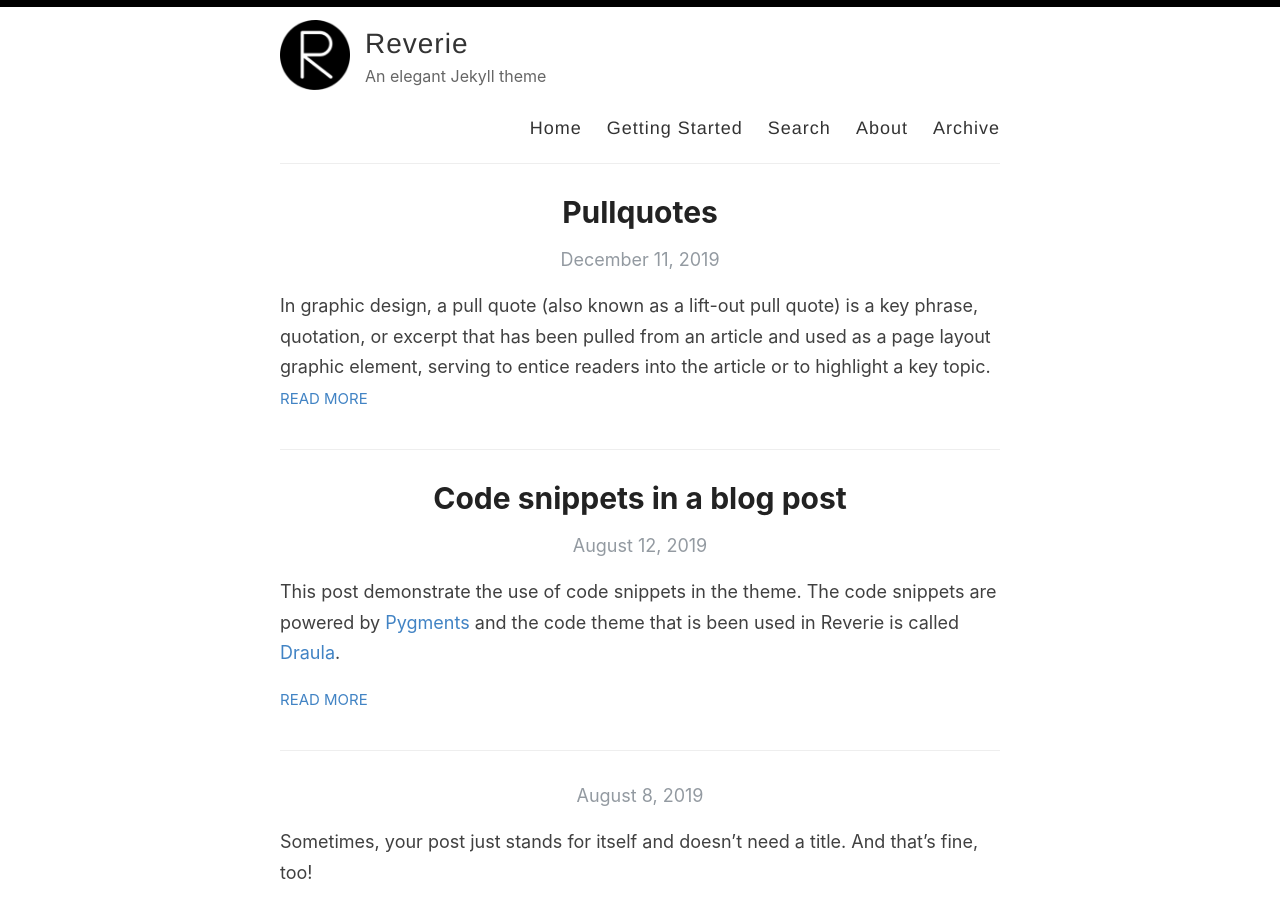
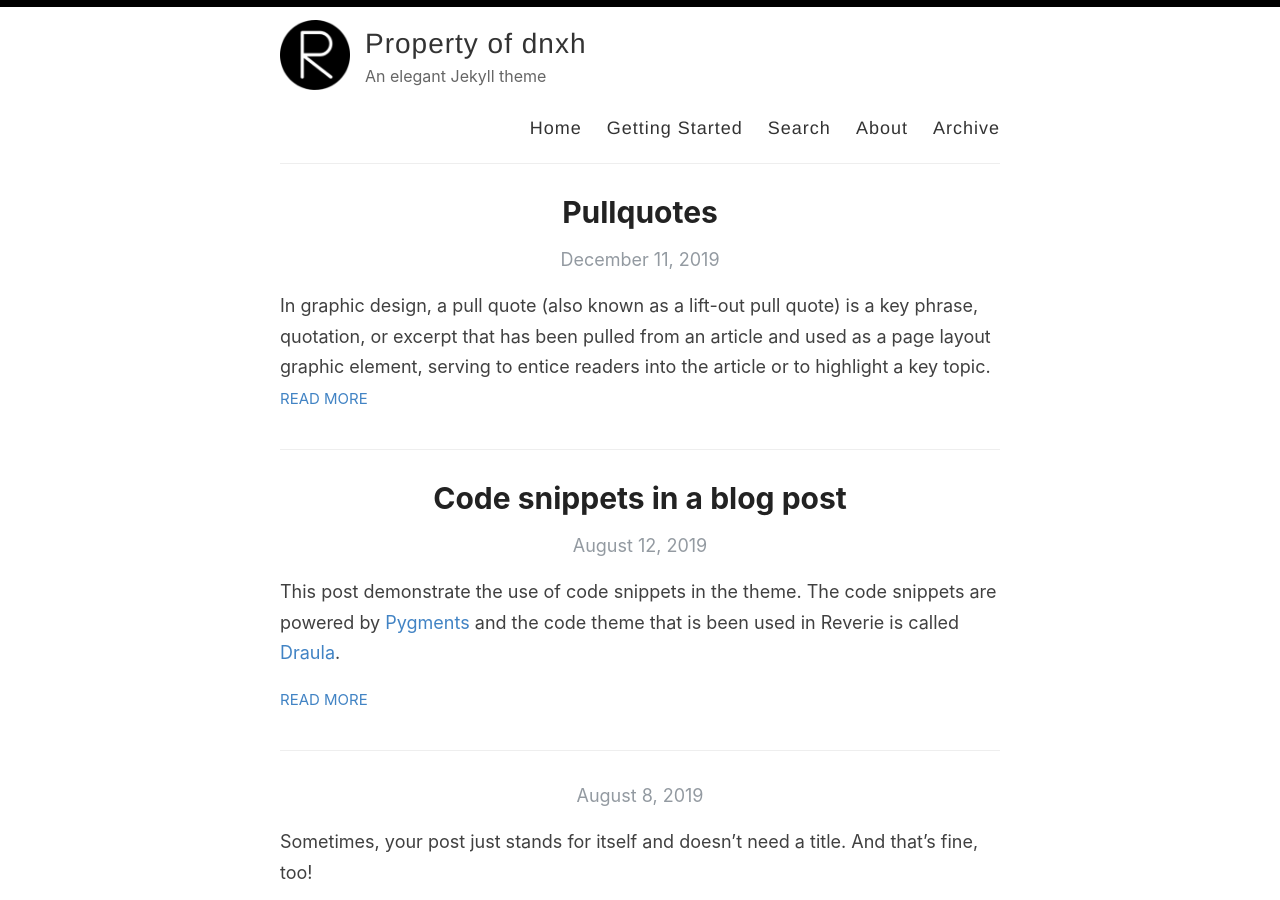
Before and after one commit to 0xdnxh/0xdnxh.github.io, a Jekyll site: the page built from index.html, in a window 1280 px wide and 900 px high. Built offline with Jekyll 4.4.1, drawn with Linux system fonts in a browser that asks for light colours; the list of posts is cut into pages by our own code.

Commit message:
Update _config.yml

```diff
--- a/_config.yml
+++ b/_config.yml
@@ -3,7 +3,7 @@
 #
 
 # Name of your site (displayed in the header)
-name: Reverie
+name: Property of dnxh
 
 # Name of the author
 author: Amit Merchant
```
